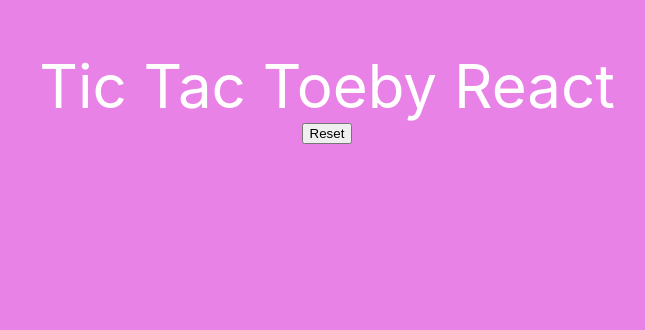
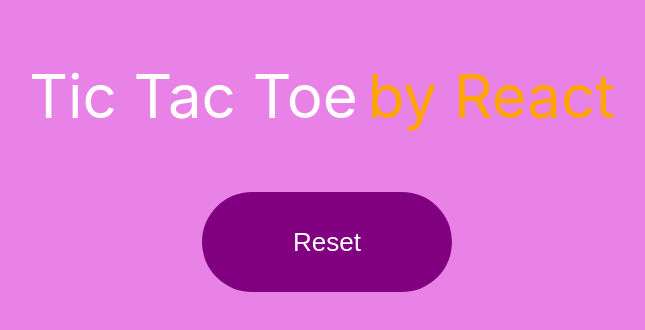
Before and after one commit to Endale2/tic-tac-toe-game-React-, a React (Create React App) app: page / in a window 1280 px wide. Shown: the top 330 px of the page, without its empty margins (313-958 px from the left). Built offline with nearby package versions, Linux system fonts and the light colour scheme.

Commit message:
third commmit

```diff
--- a/src/tictactoe/TicTacToe.css
+++ b/src/tictactoe/TicTacToe.css
@@ -9,3 +9,20 @@
    justify-content: center;
    align-items: center;
 }
+.title span{
+    color:orange;
+    padding:10px;
+}
+
+.reset{
+    width: 250px;
+    height:100px;
+    cursor:pointer;
+    outline:none;
+    border:none;
+    border-radius:50px;
+    font-size: 26px;
+    color:white;
+    background-color: purple;
+    margin:50px;
+}
--- a/src/tictactoe/tic-tac-toe.jsx
+++ b/src/tictactoe/tic-tac-toe.jsx
@@ -7,7 +7,21 @@
     <div className="container">
       <div className="title">Tic Tac Toe<span>by React</span></div>
       <div className="game-board">
-
+        <div className="row1">
+          <div className="boxes"></div>
+          <div className="boxes"></div>
+          <div className="boxes"></div>
+        </div>
+        <div className="row2">
+          <div className="boxes"></div>
+          <div className="boxes"></div>
+          <div className="boxes"></div>
+        </div>
+        <div className="row3">
+          <div className="boxes"></div>
+          <div className="boxes"></div>
+          <div className="boxes"></div>
+        </div>
 
       </div>
       <button className="reset">Reset</button>
```
